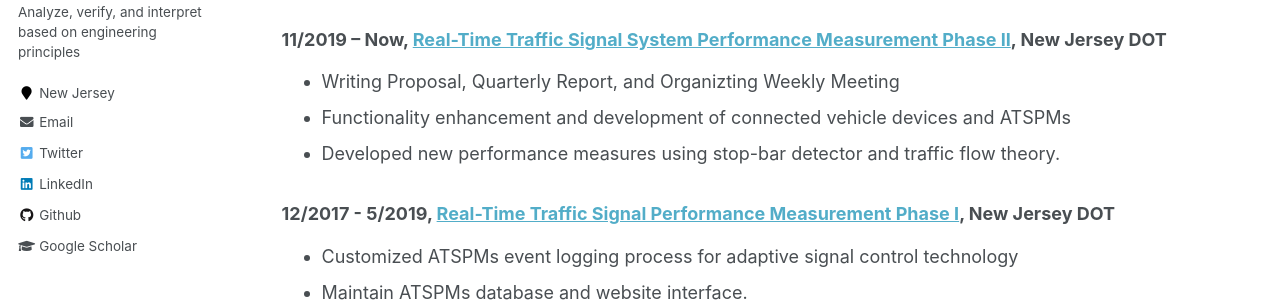
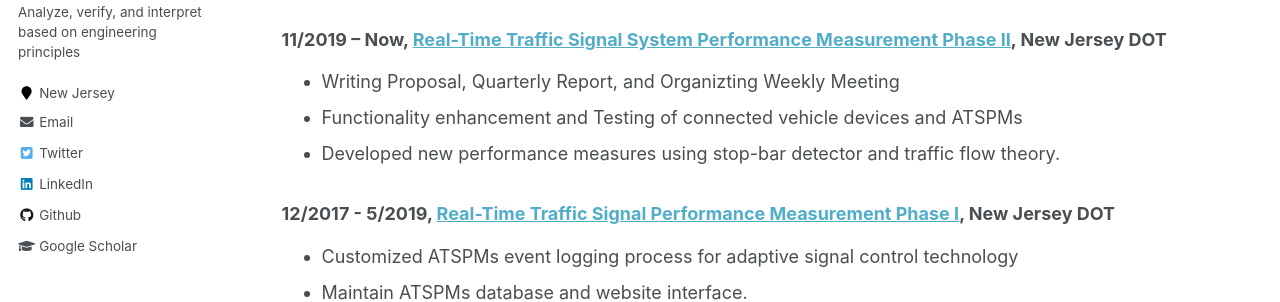
Before and after one commit to TeRyZh/Website, a Jekyll site: the page built from _pages/projects.md, in a window 1280 px wide and 1206 px high. Shown: the part 292-594 px from the top of the window. Built offline with Jekyll 4.4.1, drawn with Linux system fonts in a browser that asks for light colours.

Commit message:
Update projects.md

```diff
--- a/_pages/projects.md
+++ b/_pages/projects.md
@@ -14,7 +14,7 @@ redirect_from:
 
 ### 11/2019 – Now, [Real-Time Traffic Signal System Performance Measurement Phase II](https://www.njdottechtransfer.net/2021/07/01/njdot-tech-talk-automating-traffic-signal-performance-measures-for-njdot-adaptive-traffic-signal-control-systems/), New Jersey DOT
   * Writing Proposal, Quarterly Report, and Organizting Weekly Meeting
-  * Functionality enhancement and development of connected vehicle devices and ATSPMs
+  * Functionality enhancement and Testing of connected vehicle devices and ATSPMs
   * Developed new performance measures using stop-bar detector and traffic flow theory.
 
 ### 12/2017 - 5/2019, [Real-Time Traffic Signal Performance Measurement Phase Ⅰ](https://research.transportation.org/wp-content/uploads/sites/31/2021/01/NJDOT_RTSPM_Generic_FACT_SHEET_Final_Sweet16_Figs.pdf), New Jersey DOT
```
